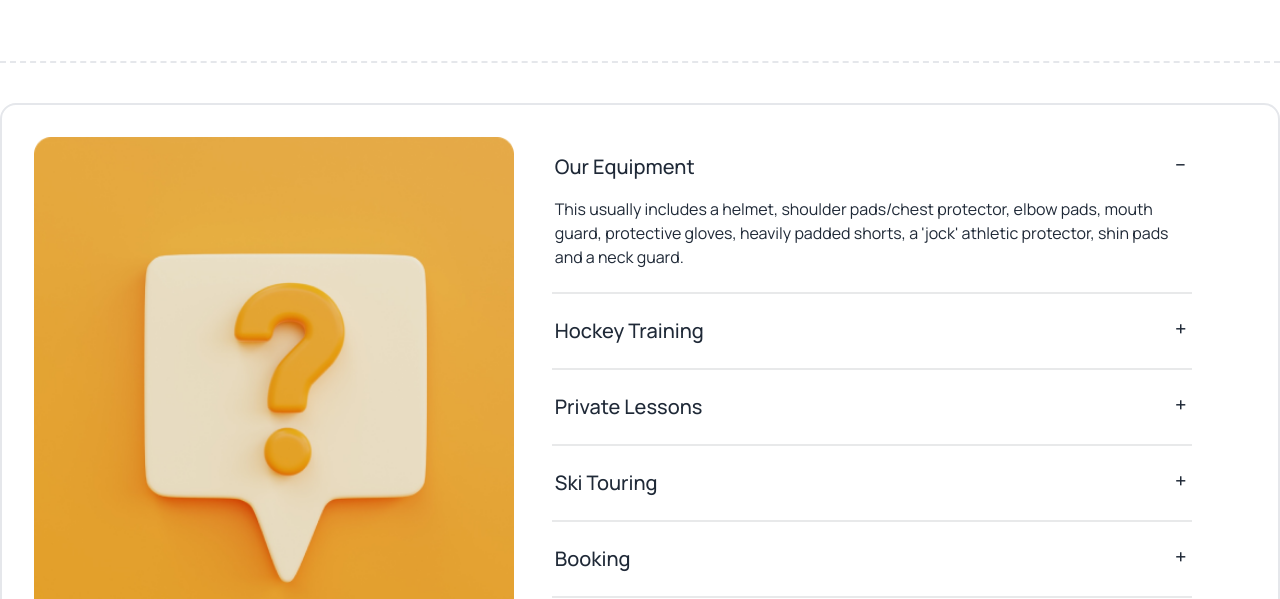
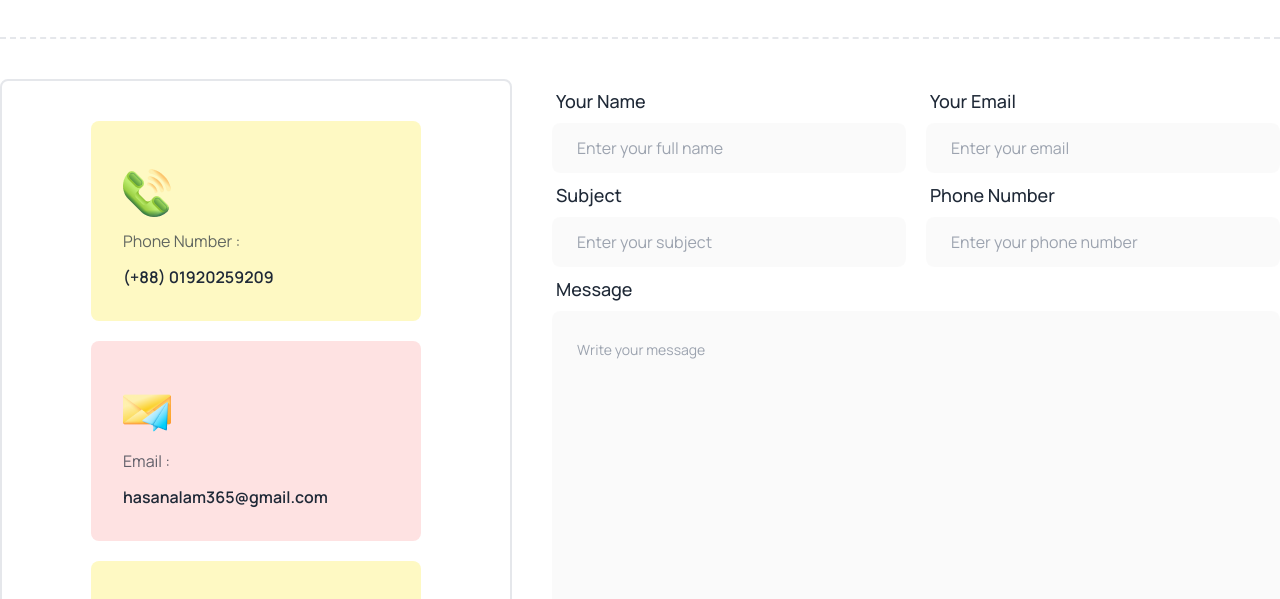
Before and after one commit to hasanalam24/B9A3-Hockeys, a plain HTML site: page index.html in a window 1280 px wide. Shown: the part 201-800 px from the top of the page. Drawn offline with nearby package versions, Linux system fonts and the light colour scheme.

Commit message:
get in touch section

```diff
--- a/index.html
+++ b/index.html
@@ -66,6 +66,7 @@
 
         </div>
         <!-- banner section -->
+
         <div class="hidden">
             <div class="carousel w-full">
                 <div id="slide1"
@@ -87,7 +88,7 @@
                     </div>
                 </div>
                 <div id="slide2"
-                    class="carousel-item relative w-full bg-[linear-gradient(45deg,rgba(0,0,0,0.4),rgba(0,0,0,0.2)),url(/Images/1.png)] h-[90vh]  bg-cover bg-no-repeat rounded-xl">
+                    class="carousel-item relative w-full bg-[linear-gradient(45deg,rgba(0,0,0,0.4),rgba(0,0,0,0.2)),url(/Images/4.png)] h-[90vh]  bg-cover bg-no-repeat rounded-xl">
 
                     <div
                         class="absolute flex transform -translate-y-1/2 bottom-5 left-[35%]  lg:left-5 gap-5 lg:bottom-5">
@@ -123,7 +124,7 @@
                     </div>
                 </div>
                 <div id="slide4"
-                    class="carousel-item relative w-full bg-[linear-gradient(45deg,rgba(0,0,0,0.4),rgba(0,0,0,0.2)),url(/Images/1.png)] h-[90vh]  bg-cover bg-no-repeat rounded-xl">
+                    class="carousel-item relative w-full bg-[linear-gradient(45deg,rgba(0,0,0,0.4),rgba(0,0,0,0.2)),url(/Images/4.png)] h-[90vh]  bg-cover bg-no-repeat rounded-xl">
 
                     <div
                         class="absolute flex transform -translate-y-1/2 bottom-5 left-[35%]  lg:left-5 gap-5 lg:bottom-5">
@@ -511,14 +512,19 @@
         </div>
 
         <!-- Clients Questions -->
+
+
+        <div class="hidden">
             <section class="lg:container mx-auto">
                 <!-- border -->
                 <div class="boder border-t-2 border-dashed mt-5"></div>
 
                 <div class=" lg:w-2/4 mx-auto text-center space-y-4">
                     <h1 class="text-2xl lg:text-4xl font-extrabold mt-10 ">Clients Question</h1>
-                <p class="p-4 opacity-70">This week’s Do More With Your Money show is a Q&A special as our panel address
-                    pressing questions from our client, including discussing investments, pensions, inflation and more.
+                    <p class="p-4 opacity-70">This week’s Do More With Your Money show is a Q&A special as our panel
+                        address
+                        pressing questions from our client, including discussing investments, pensions, inflation and
+                        more.
                         s </p>
                 </div>
                 <!-- border -->
@@ -535,8 +541,10 @@
                                 Our Equipment
                             </div>
                             <div class="collapse-content">
-                            <p>This usually includes a helmet, shoulder pads/chest protector, elbow pads, mouth guard,
-                                protective gloves, heavily padded shorts, a 'jock' athletic protector, shin pads and a
+                                <p>This usually includes a helmet, shoulder pads/chest protector, elbow pads, mouth
+                                    guard,
+                                    protective gloves, heavily padded shorts, a 'jock' athletic protector, shin pads and
+                                    a
                                     neck guard.</p>
                             </div>
                             <div class="divider w-[96%] my-0 mx-auto"></div>
@@ -547,8 +555,10 @@
                                 Hockey Training
                             </div>
                             <div class="collapse-content">
-                            <p>Wind Sprints/Explosive Running. One of the best exercises for hockey players to increase
-                                explosiveness on the ice is to engage in various sprinting exercises on dry land. ...
+                                <p>Wind Sprints/Explosive Running. One of the best exercises for hockey players to
+                                    increase
+                                    explosiveness on the ice is to engage in various sprinting exercises on dry land.
+                                    ...
                                 </p>
                             </div>
                             <div class="divider w-[96%] my-0 mx-auto"></div>
@@ -582,8 +592,10 @@
                                 Booking
                             </div>
                             <div class="collapse-content">
-                            <p>While the tickets will be booked online, people will have to get their tickets confirmed
-                                with a physical copy at a box office at the stadiums. Hockey fans can book ticket online
+                                <p>While the tickets will be booked online, people will have to get their tickets
+                                    confirmed
+                                    with a physical copy at a box office at the stadiums. Hockey fans can book ticket
+                                    online
                                     by registering with the help of mobile number, Email Address, and Photo ID. </p>
                             </div>
                             <div class="divider w-[96%] my-0 mx-auto"></div>
@@ -606,10 +618,10 @@
 
 
             </section>
-
+        </div>
 
         <!-- Get Touch Section -->
-        <div class="hidden">
+        <!-- <div class="hidden"> -->
 
         <section class="container mx-auto">
             <!-- border -->
@@ -625,9 +637,9 @@
             <!-- border -->
             <div class="boder border-t-2 border-dashed mt-10"></div>
 
-                <div class="flex mt-10">
+            <div class="flex flex-col lg:flex-row mt-10 gap-10">
                 <!-- contact info -->
-                    <div class="w-[40%] mx-auto p-10 rounded-lg space-y-5 border border-2">
+                <div class="lg:w-[40%] mx-auto p-10 rounded-lg space-y-5 border border-2">
                     <div class="space-y-3 px-8 pt-12 rounded-lg bg-yellow-100 h-[200px] w-[330px] mx-auto">
                         <img src="Images/Group 1171275317.png" alt="">
                         <p class="opacity-70">Phone Number :</p>
@@ -646,57 +658,57 @@
                 </div>
                 <!-- input info -->
                 <div class="flex-1">
-                        <div class="">
 
 
                     <div class=" w-full">
                         <form>
-                                    <div class="flex flex-row">
-                                        <div>
+                            <div class="flex flex-col lg:flex-row gap-5">
+                                <div class="flex-1">
                                     <label class="label">
-                                                <span class="label-text">Your Name</span>
+                                        <span class="label-text text-lg font-medium">Your Name</span>
                                     </label>
                                     <input type="text" placeholder="Enter your full name"
-                                                class="input input-bordered" required />
+                                        class="input bg-[#13131805] p-6 w-full" required />
                                 </div>
-                                        <div>
+                                <div class="flex-1">
                                     <label class="label">
-                                                <span class="label-text">Your Email</span>
+                                        <span class="label-text text-lg font-medium">Your Email</span>
                                     </label>
                                     <input type="email" placeholder="Enter your email"
-                                                class="input input-bordered" required />
+                                        class="input p-6 bg-[#13131805] w-full" required />
 
                                 </div>
                             </div>
-                                    <div class="flex flex-row">
-                                        <div>
+                            <div class="flex flex-col lg:flex-row gap-5">
+                                <div class="flex-1">
                                     <label class="label">
-                                                <span class="label-text">Subject</span>
+                                        <span class="label-text text-lg font-medium">Subject</span>
                                     </label>
                                     <input type="text" placeholder="Enter your subject"
-                                                class="input input-bordered" required />
+                                        class="input p-6 bg-[#13131805] w-full" required />
                                 </div>
-                                        <div>
+                                <div class="flex-1">
                                     <label class="label">
-                                                <span class="label-text">Phone Number</span>
+                                        <span class="label-text text-lg font-medium">Phone Number</span>
                                     </label>
                                     <input type="text" placeholder="Enter your phone number"
-                                                class="input input-bordered" required />
+                                        class="input p-6 bg-[#13131805] w-full" required />
 
                                 </div>
                             </div>
                             <div>
                                 <label class="form-control">
                                     <div class="label">
-                                                <span class="label-text">Message</span>
+                                        <span class="label-text text-lg font-medium">Message</span>
 
                                     </div>
-                                            <textarea class="textarea textarea-bordered h-24"
+                                    <textarea class="textarea p-6 bg-[#13131805] h-[200px] lg:h-[400px]"
                                         placeholder="Write your message"></textarea>
 
                             </div>
                             <div class="form-control mt-6">
-                                        <button class="btn btn-primary">Login</button>
+                                <button class="btn bg-primary-btn-color border-0 text-white text-xl">Send Message
+                                </button>
                             </div>
                         </form>
 
@@ -705,7 +717,7 @@
 
 
 
-                        </div>
+
                 </div>
         </section>
 
```
Lines whose indentation alone changed are shown as unchanged.
